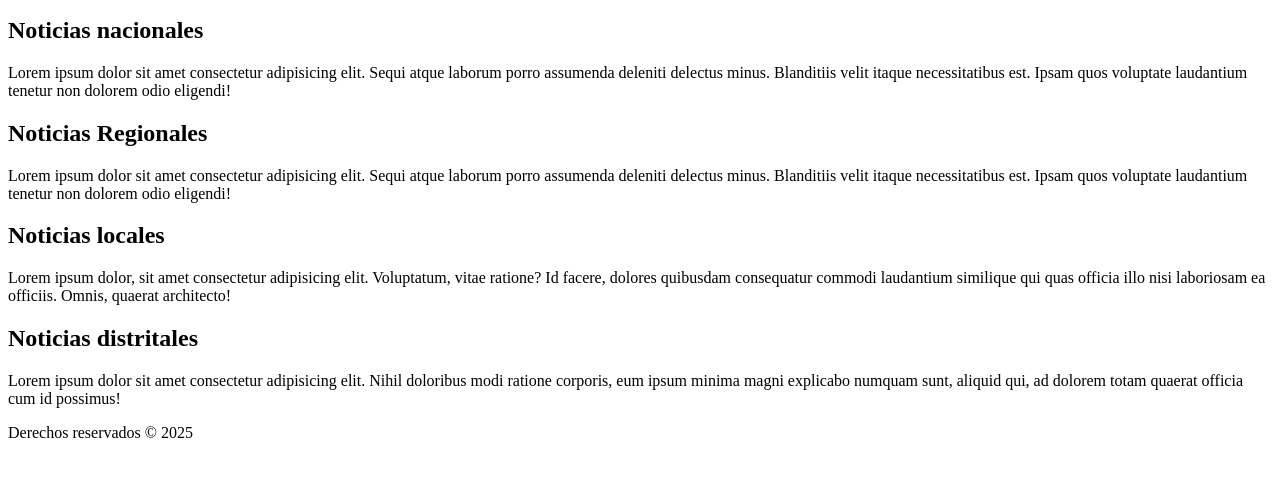
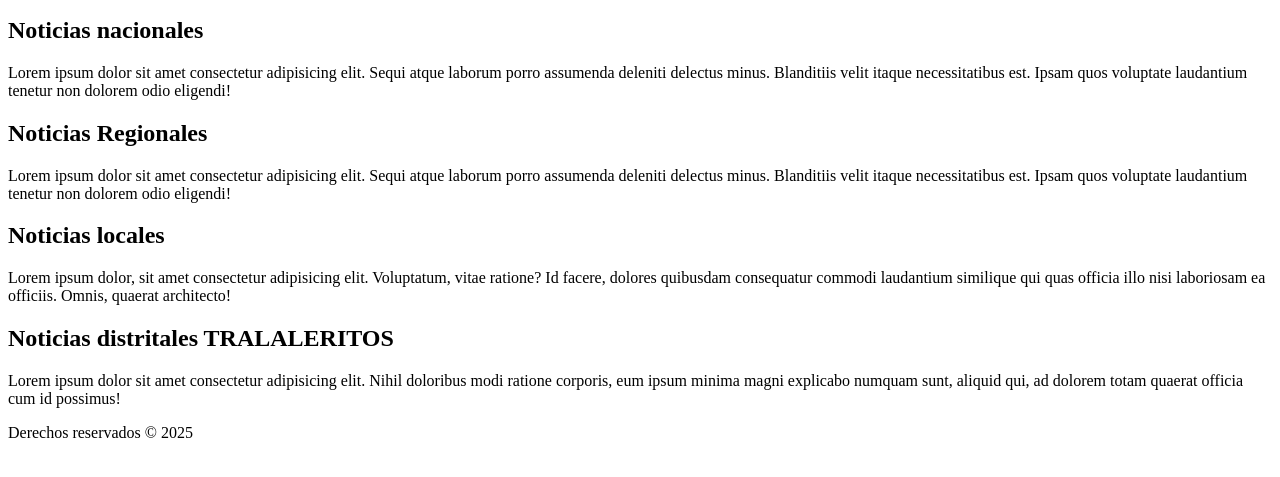
Before and after one commit to Yoyohik/WEB20252UNAMAD, a plain HTML site: page semana01/index.html in a window 1280 px wide. Shown: the part 203-680 px from the top of the page. Drawn offline with Linux system fonts and the light colour scheme.

Commit message:
Mi primer push

```diff
--- a/semana01/index.html
+++ b/semana01/index.html
@@ -48,7 +48,7 @@
             </div>
         </article>
         <article>
-            <h2>Noticias distritales</h2>
+            <h2>Noticias distritales TRALALERITOS</h2>
             <div>
                 Lorem ipsum dolor sit amet consectetur adipisicing elit. Nihil doloribus modi ratione corporis, eum ipsum minima magni explicabo numquam sunt, aliquid qui, ad dolorem totam quaerat officia cum id possimus!
             </div>
```
